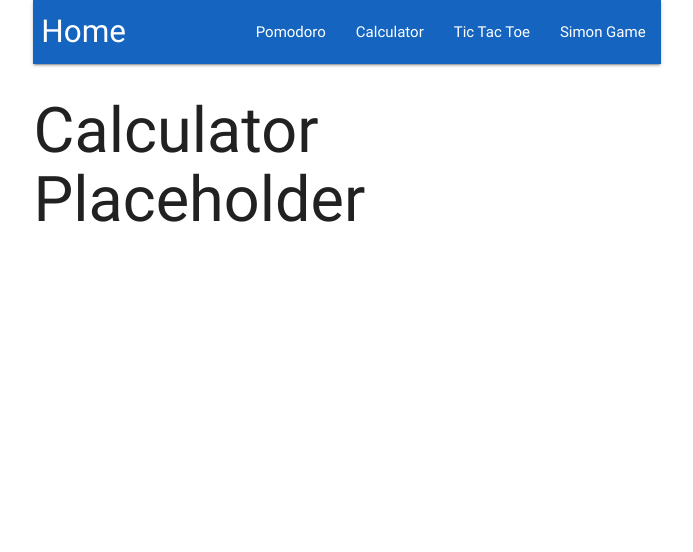
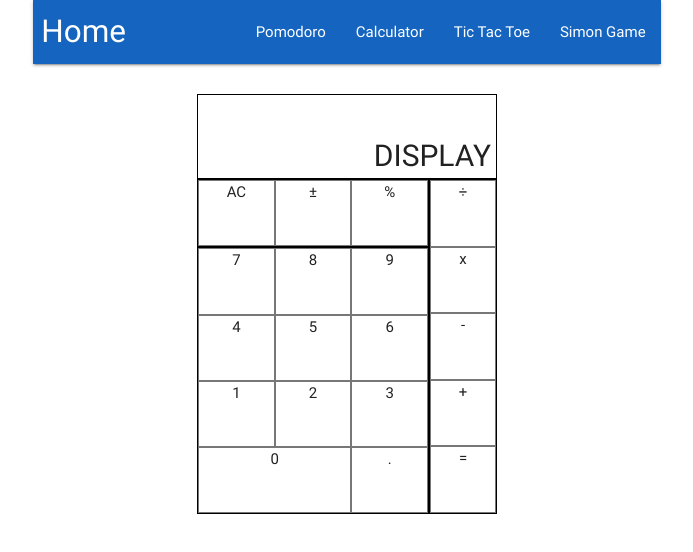
Before and after one commit to ajdeleon/freecodecamp-advanced-front-end-projects, a React (Create React App) app: page /calculator in a window 1280 px wide. Shown: the top 552 px of the page, without its empty margins (293-986 px from the left). Built offline with nearby package versions, Linux system fonts and the light colour scheme.

Commit message:
add calculator style scaffold

```diff
--- /dev/null
+++ b/src/components/calculator/Calculator.css
@@ -0,0 +1,112 @@
+.Calculator-wrapper {
+  margin: auto;
+  margin-top: 2em;
+  height: 420px;
+  width: 300px;
+  display: grid;
+  grid-template-areas:
+    "cd cd cd cd"
+    "cd cd cd cd"
+    "cf cf cf co"
+    "ck ck ck co"
+    "ck ck ck co"
+    "ck ck ck co"
+    "ck ck ck co";
+}
+
+.Calculator-wrapper > div {
+  border: 1px solid #000000;
+}
+
+.Calculator-wrapper > div > div {
+  border: 1px solid #777777;
+  text-align: center;
+  user-select: none;
+}
+
+.Calculator-wrapper > div > div:active {
+  box-shadow: inset 0px 0px 80px 0px rgba(66, 61, 61, 0.25);
+}
+
+.Calculator-display {
+  grid-area: cd;
+  text-align: right;
+  position: relative;
+}
+
+.Calculator-display > span {
+  position: absolute;
+  bottom: 0;
+  right: 0;
+  font-size: 2em;
+  margin-right: 5px;
+}
+
+.Calculator-functions {
+  grid-area: cf;
+  display: grid;
+  grid-template-columns: repeat(3, 1fr)
+}
+
+.Calculator-operations {
+  grid-area: co;
+  display: grid;
+  grid-template-rows: repeat(5, 1fr)
+}
+
+.Calculator-keypad {
+  grid-area: ck;
+  display: grid;
+  grid-template-areas:
+  "seven eight nine"
+  "four five six"
+  "one two three"
+  "zero zero period";
+}
+
+
+
+.zero {
+  grid-area: zero;
+  text-align: left;
+}
+
+.period {
+  grid-area: period;
+}
+
+.one {
+  grid-area: one;
+}
+
+.two {
+  grid-area: two;
+}
+
+.three {
+  grid-area: three;
+}
+
+.four {
+  grid-area: four;
+}
+
+.five {
+  grid-area: five;
+}
+
+.six {
+  grid-area: six;
+}
+
+.seven {
+  grid-area: seven;
+}
+
+.eight {
+  grid-area: eight;
+}
+
+.nine {
+  grid-area: nine;
+}
--- a/src/components/calculator/Calculator.js
+++ b/src/components/calculator/Calculator.js
@@ -1,7 +1,39 @@
 import React from 'react'
+import './Calculator.css'
 
 const Calculator = () => {
-  return <h1>Calculator Placeholder</h1>
+  return (
+    <div className="Calculator-wrapper">
+      <div className="Calculator-display">
+        <span>DISPLAY</span>
+      </div>
+      <div className="Calculator-functions">
+        <div>AC</div>
+        <div>±</div>
+        <div>%</div>
+      </div>
+      <div className="Calculator-operations">
+        <div>÷</div>
+        <div>x</div>
+        <div>-</div>
+        <div>+</div>
+        <div>=</div>
+      </div>
+      <div className="Calculator-keypad">
+        <div className="zero">0</div>
+        <div className="period">.</div>
+        <div className="one">1</div>
+        <div className="two">2</div>
+        <div className="three">3</div>
+        <div className="four">4</div>
+        <div className="five">5</div>
+        <div className="six">6</div>
+        <div className="seven">7</div>
+        <div className="eight">8</div>
+        <div className="nine">9</div>
+      </div>
+    </div>
+  )
 }
 
 export default Calculator
```
